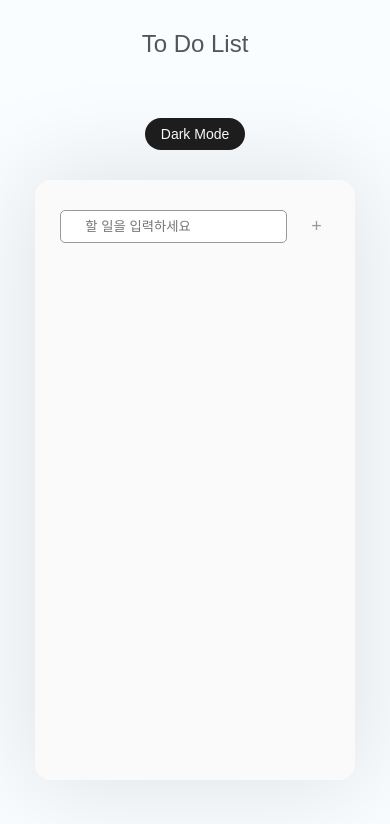
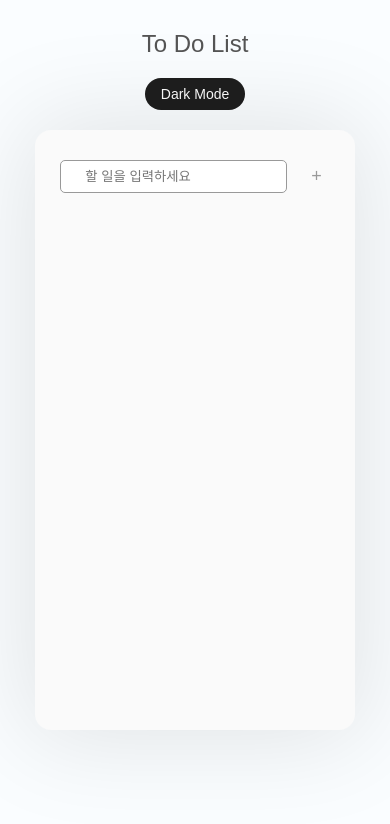
Before and after one commit to miyaajd/vue-todo, a Vue app: page / in a window 390 px wide. Shown: the top 824 px of the page. Built offline with nearby package versions, Linux system fonts and the light colour scheme.

Commit message:
edit mobile style

```diff
--- a/src/App.vue
+++ b/src/App.vue
@@ -40,7 +40,7 @@ h1 {
 }
 /* 토글버튼 스타일 */
 button{
-  margin: 30px 0;
+  margin: 20px 0;
   padding: 8px 16px;
   border-radius: 50px;
   border: none;
@@ -63,7 +63,7 @@ button{
 @media screen and (max-width: 768px) {
   h1 {
     font-size: 24px;
-    padding: 30px 0;
+    padding: 30px 0 0;
   }
 }
 </style>
```
